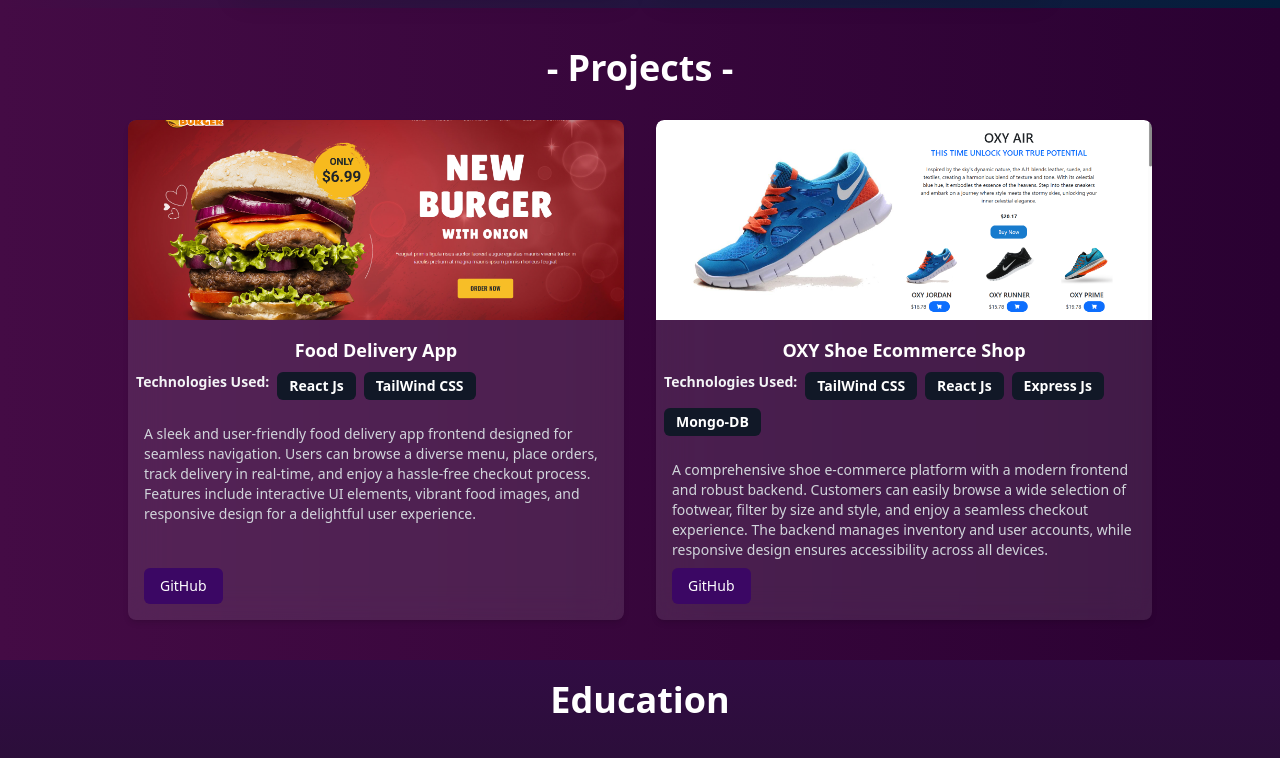
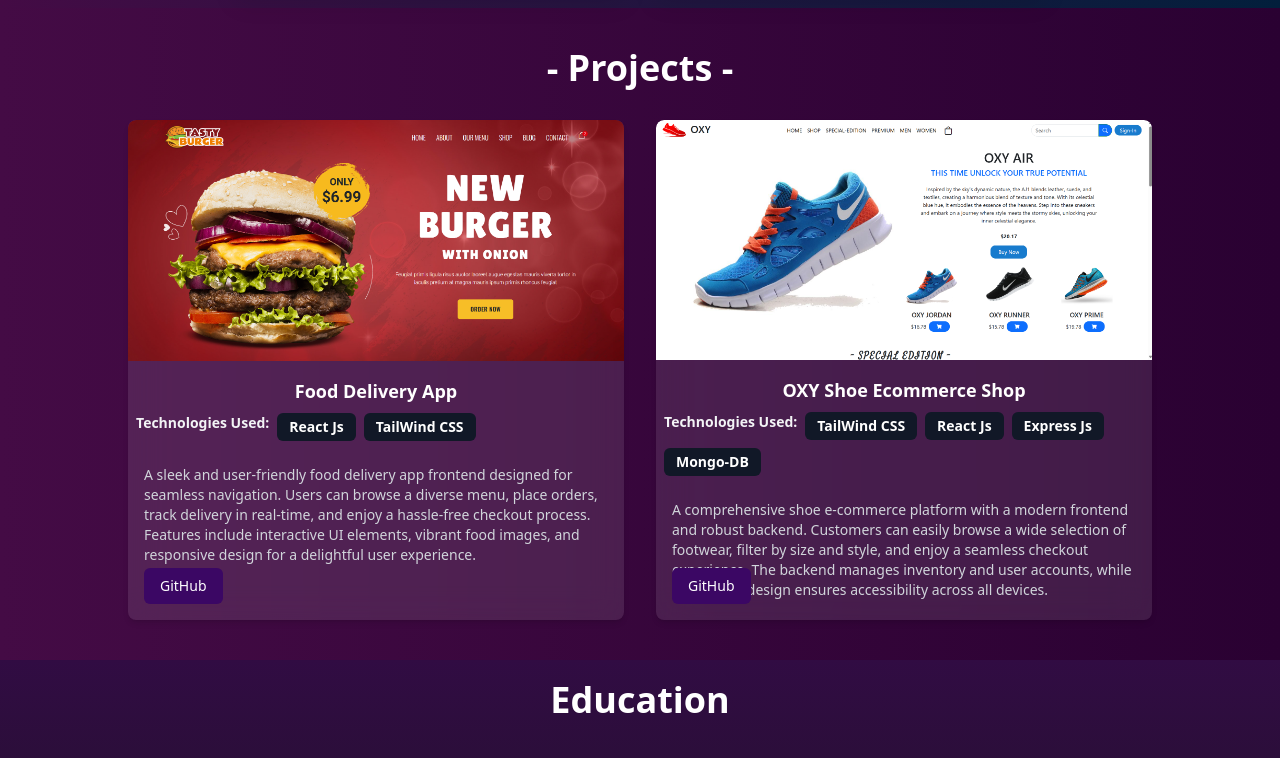
Before and after one commit to pratik-71/Portfolio_Website, a Next.js app: page / in a window 1280 px wide. Shown: the part 1560-2318 px from the top of the page. Built offline with nearby package versions, Linux system fonts and the light colour scheme.

Commit message:
Images optimised

```diff
--- a/componenets/Home/Certificates.jsx
+++ b/componenets/Home/Certificates.jsx
@@ -65,22 +65,28 @@
           {Certificate.map((edu, index) => (
             <div
             key={index}
-              className="min-w-[220px] w-full max-w-[550px] min-h-[250px] md:min-h-[420px] bg-gradient-to-r from-[#310c43] to-[#190128] backdrop-blur-lg border border-gray-500 shadow-md hover:shadow-2xl rounded-lg flex flex-col items-center gap-2 transition-transform duration-300 transform hover:-translate-y-4  hover:border-purple-400"
+            className="min-w-[220px] w-full max-w-[550px] min-h-[250px] md:min-h-[420px] bg-gradient-to-r from-[#310c43] to-[#190128] backdrop-blur-lg border border-gray-500 shadow-md hover:shadow-2xl rounded-lg flex flex-col items-center gap-2 transition-transform duration-300 transform hover:-translate-y-4 hover:border-purple-400"
           >
-              <img
+            <div className="relative w-full min-h-[200px] md:min-h-[290px] overflow-hidden rounded-md">
+              <Image
                 src={edu.image}
                 alt={edu.name}
-                className="object-contain rounded-md  hover:shadow-md hover:shadow-purple-300 transition-transform transform w-full min-h-[200px] md:min-h-[290px]"
+                layout="fill"
+                objectFit="contain"
+                className="rounded-md transition-transform hover:shadow-md hover:shadow-purple-300"
               />
+            </div>
             <p className="text-center text-white font-semibold text-lg mt-3">
               {edu.name}
             </p>
             <button
-              className="bg-purple-900 text-white border-2 hover:border-0 py-2 px-4 border-purple-950 rounded-lg  hover:shadow-md hover:shadow-purple-300 mb-4 "
-               onClick={() => openMarksheetModal(edu.image)}>
+              className="bg-purple-900 text-white border-2 hover:border-0 py-2 px-4 border-purple-950 rounded-lg hover:shadow-md hover:shadow-purple-300 mb-4"
+              onClick={() => openMarksheetModal(edu.image)}
+            >
               View Certificate
             </button>
           </div>
+
           ))}
         </div>
 
--- a/componenets/Home/Project.jsx
+++ b/componenets/Home/Project.jsx
@@ -1,9 +1,9 @@
 "use client";
-import React, { useCallback, useState } from 'react';
-import ImageViewer from '../common/ImageViewer';
+import React, { useCallback, useState } from "react";
+import ImageViewer from "../common/ImageViewer";
+import Image from "next/image";
 
 const Project = () => {
-
   const [isModalOpen, setIsModalOpen] = useState(false);
   const [selectedImage, setSelectedImage] = useState("");
 
@@ -15,7 +15,6 @@
   const closeImageModal = useCallback(() => {
     setIsModalOpen(false);
   }, []);
-
 
   const projects = [
     {
@@ -38,7 +37,9 @@
 
   return (
     <div className="bg-gradient-to-r from-[#440b45] to-[#2a0132] flex flex-col items-center py-10 px-6 md:px-16">
-      <p className="text-white text-3xl md:text-4xl font-extrabold mb-8">- Projects -</p>
+      <p className="text-white text-3xl md:text-4xl font-extrabold mb-8">
+        - Projects -
+      </p>
 
       <div className="flex flex-col sm:flex-row gap-8 w-full max-w-screen-lg">
         {projects.map((pro, index) => (
@@ -46,16 +47,23 @@
             key={index}
             className="relative bg-white/10 backdrop-blur-lg rounded-lg shadow-md hover:shadow-xl transition duration-300 transform hover:-translate-y-2 flex flex-col w-full sm:w-[500px] h-[500px] overflow-hidden cursor-pointer"
           >
-            <img
+            <Image
               src={pro.image}
-              onClick={()=>openImageModal(pro.image)}
+              onClick={() => openImageModal(pro.image)}
               alt="Project Image"
-              className="w-full h-[200px] object-contain md:object-cover rounded-t-lg mb-4"
+              layout="responsive"
+              width={100}
+              height={100}
+              className="object-contain md:object-cover rounded-t-lg mb-4"
             />
-            <h3 className="text-lg font-bold text-white mb-2 text-center">{pro.name}</h3>
+
+            <h3 className="text-lg font-bold text-white mb-2 text-center">
+              {pro.name}
+            </h3>
 
             <div className="flex">
-              <div className="text-sm flex flex-wrap gap-2 text-gray-100 font-semibold mb-2 px-2 text-nowrap">Technologies Used:
+              <div className="text-sm flex flex-wrap gap-2 text-gray-100 font-semibold mb-2 px-2 text-nowrap">
+                Technologies Used:
                 {pro.technology.split(", ").map((tech, idx) => (
                   <div
                     key={idx}
@@ -65,10 +73,11 @@
                   </div>
                 ))}
               </div>
-
             </div>
 
-            <p className="text-sm text-gray-300 px-4 mt-4 pb-2">{pro.description}</p>
+            <p className="text-sm text-gray-300 px-4 mt-4 pb-2">
+              {pro.description}
+            </p>
 
             {/* GitHub Button */}
             <a
```
Lines whose indentation alone changed are shown as unchanged.
